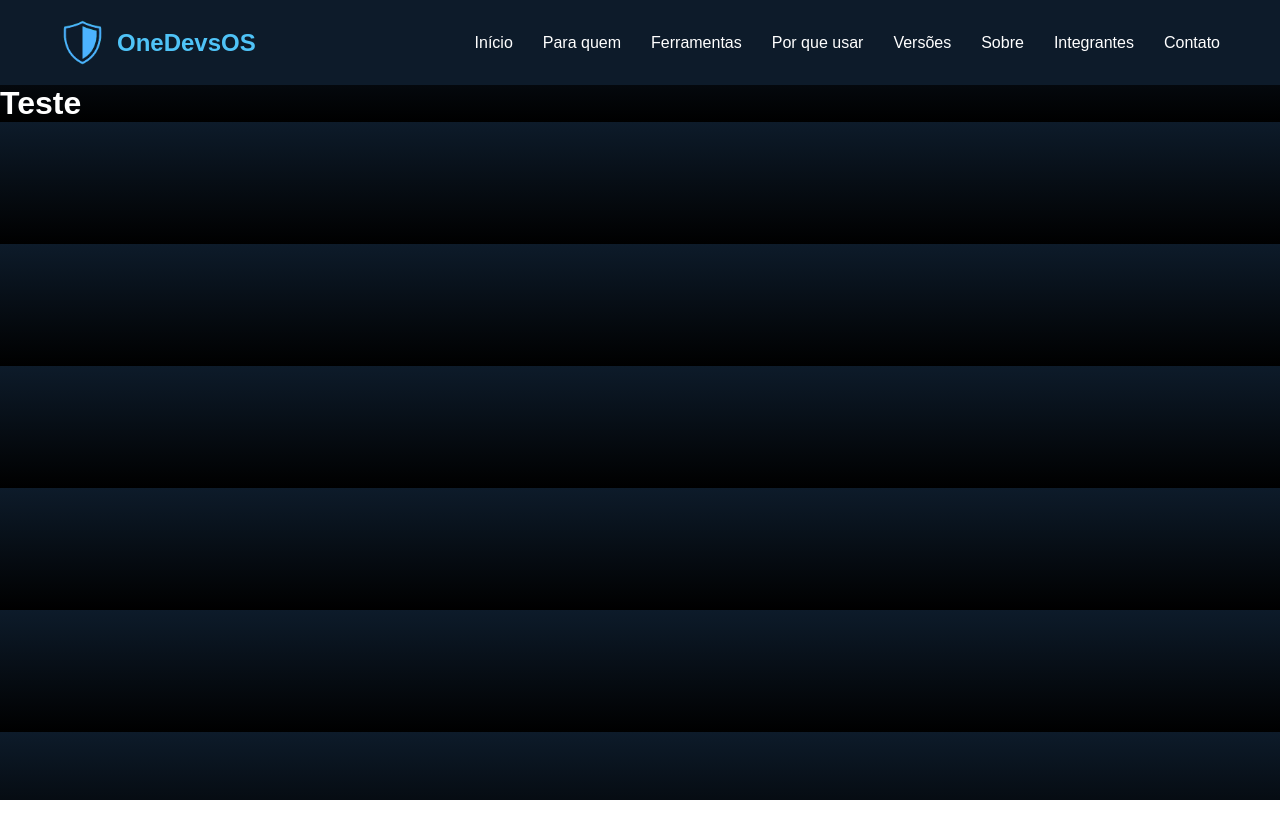
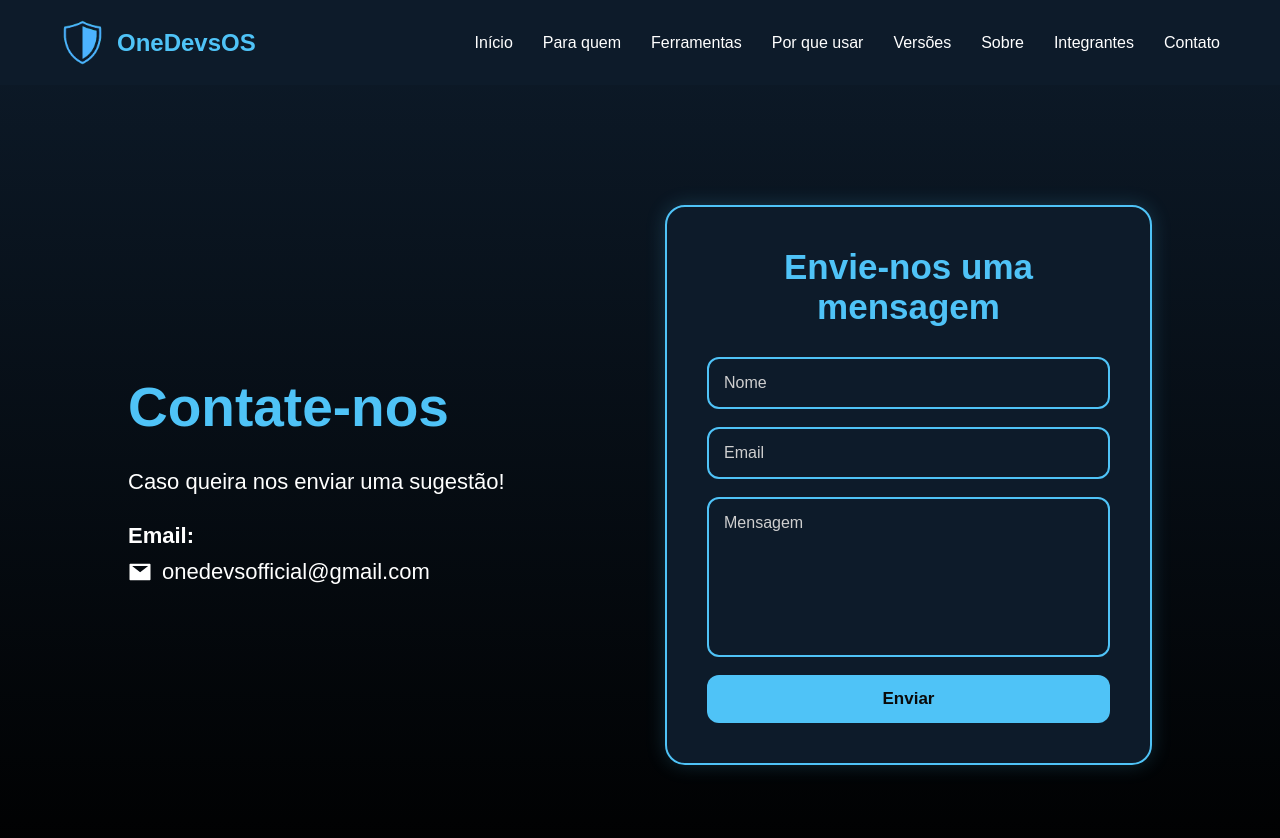
Before and after one commit to onedevsofficial-hub/OneDevs, a React (Vite) app in the folder frontend/: page /contato in a window 1280 px wide. Shown: the top 838 px of the page. Before the commit the page ends 800 px from the top, so only its background shows below. Built offline with nearby package versions, Linux system fonts and the light colour scheme.

Commit message:
Finalização da tela de Contato

```diff
--- a/frontend/src/components/pages/Contato/contato.css
+++ b/frontend/src/components/pages/Contato/contato.css
@@ -0,0 +1,137 @@
+.contato-pagina {
+  min-height: 100vh;
+  display: flex;
+  justify-content: space-between;
+  align-items: center;
+  padding: 80px 10%;
+  gap: 50px;
+}
+
+/* Lado esquerdo */
+.contato-esquerda {
+  flex: 1;
+}
+
+.contato-esquerda h1 {
+  font-size: 55px;
+  margin-bottom: 30px;
+  color: #4fc3f7;
+}
+
+.info p {
+  font-size: 22px;
+  margin-bottom: 10px;
+}
+
+/* Alinhamento do Ícone com o Texto do Email */
+.email-linha {
+  display: flex;
+  align-items: center;
+  gap: 10px;
+}
+
+.icon-contato {
+  font-size: 24px;
+}
+
+/* Lado direito */
+.contato-direita {
+  flex: 1;
+  display: flex;
+  justify-content: center;
+}
+
+/* Card */
+.card-branco {
+  width: 100%;
+  max-width: 550px;
+  background: #0d1b2a;
+  border: 2px solid #4fc3f7;
+  padding: 40px;
+  border-radius: 20px;
+  box-shadow: 0 0 20px rgba(79, 195, 247, 0.2);
+  transition: 0.3s;
+}
+
+.card-branco:hover {
+  transform: translateY(-5px);
+  box-shadow: 0 0 25px rgba(79, 195, 247, 0.4);
+}
+
+.card-branco h1 {
+  text-align: center;
+  margin-bottom: 30px;
+  color: #4fc3f7;
+  font-size: 35px;
+}
+
+/* Formulário */
+form {
+  display: flex;
+  flex-direction: column;
+  gap: 18px;
+}
+
+input,
+textarea {
+  width: 100%;
+  padding: 15px;
+  background: transparent;
+  border: 2px solid #4fc3f7;
+  border-radius: 12px;
+  color: white;
+  font-size: 16px;
+  outline: none;
+}
+
+input::placeholder,
+textarea::placeholder {
+  color: #cfcfcf;
+}
+
+textarea {
+  height: 160px;
+  resize: none;
+}
+
+/* Botão */
+button {
+  padding: 14px;
+  border: none;
+  border-radius: 12px;
+  background: #4fc3f7;
+  color: #0a0a0a;
+  font-size: 17px;
+  font-weight: bold;
+  cursor: pointer;
+  transition: 0.3s;
+}
+
+button:hover {
+  background: #29b6f6;
+  transform: scale(1.02);
+}
+
+/* Responsivo */
+@media (max-width: 900px) {
+  .contato-pagina {
+    flex-direction: column;
+    text-align: center;
+  }
+
+  .contato-esquerda h1 {
+    font-size: 40px;
+  }
+
+  .email-linha {
+    justify-content: center;
+  }
+
+  .card-branco {
+    padding: 30px;
+  }
+
+  .icon-contato {
+    font-size: 20px;
+  }
+}
--- a/frontend/src/components/pages/Contato/contato.jsx
+++ b/frontend/src/components/pages/Contato/contato.jsx
@@ -1,7 +1,35 @@
-export default function Contato(){
-    return(
-        <div>
-            <h1>Teste</h1>
+import "./contato.css";
+import { AiFillMail } from "react-icons/ai";
+
+export default function Contato() {
+  return (
+    <div className="contato-pagina">
+      <div className="contato-esquerda">
+        <h1>Contate-nos</h1>
+
+        <div className="info">
+          <p>Caso queira nos enviar uma sugestão!</p>
+          <br />
+          <p><strong>Email:</strong></p>
+          <p className="email-linha">
+            <AiFillMail className="icon-contato"/> onedevsofficial@gmail.com
+          </p>
         </div>
-    )
+      </div>
+
+      <div className="contato-direita">
+        <div className="card-branco">
+          <h1>Envie-nos uma mensagem</h1>
+
+          <form>
+            <input type="text" placeholder="Nome" />
+            <input type="email" placeholder="Email" />
+            <textarea placeholder="Mensagem"></textarea>
+
+            <button type="submit">Enviar</button>
+          </form>
+        </div>
+      </div>
+    </div>
+  );
 }
```
